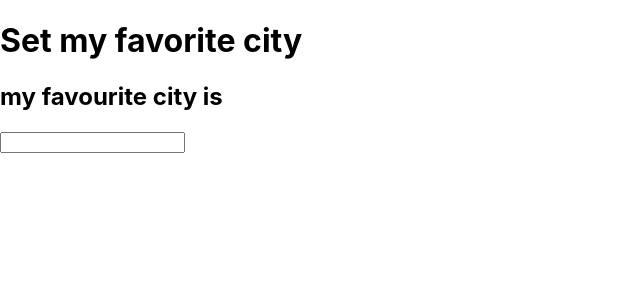
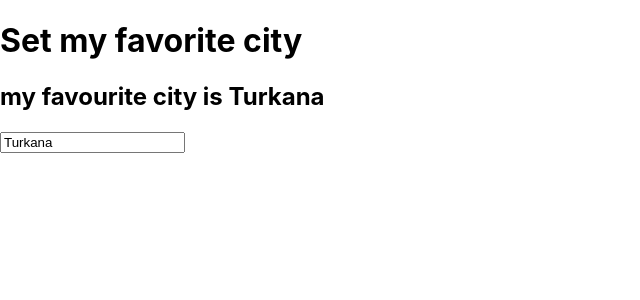
Before and after one commit to mmaruniak/s-rji-hacker-stories, a React (Create React App) app: page / in a window 1280 px wide. Shown: the top 300 px of the page, without its empty margins (0-640 px from the left). Built offline with nearby package versions, Linux system fonts and the light colour scheme.

Commit message:
Update App.js

```diff
--- a/src/App.js
+++ b/src/App.js
@@ -1,7 +1,9 @@
 import React from "react";
 
 const App = () => {
-  const [cityState, setCityState] = React.useState("");
+  const [cityState, setCityState] = React.useState(
+    localStorage.getItem("city") || "Turkana"
+  );
 
   const textChange = (event) => {
     setCityState(event.target.value);
@@ -13,7 +15,7 @@ const App = () => {
     <div>
       <h1>Set my favorite city </h1>
       <City City={cityState} />
-      <CityInput textChange={textChange} />
+      <CityInput textChange={textChange} value={cityState} />
     </div>
   );
 };
@@ -21,7 +23,12 @@ const App = () => {
 const CityInput = (props) => {
   return (
     <div>
-      <input type="text" id="idCity" onChange={props.textChange} />
+      <input
+        type="text"
+        id="idCity"
+        onChange={props.textChange}
+        value={props.value}
+      />
     </div>
   );
 };
```
